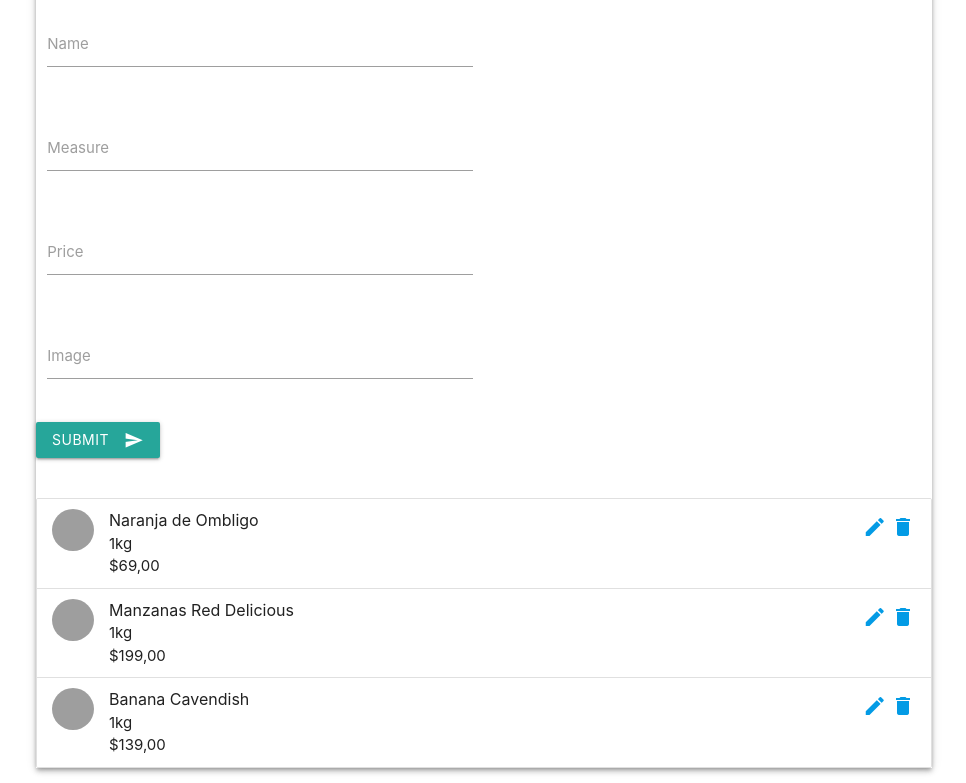
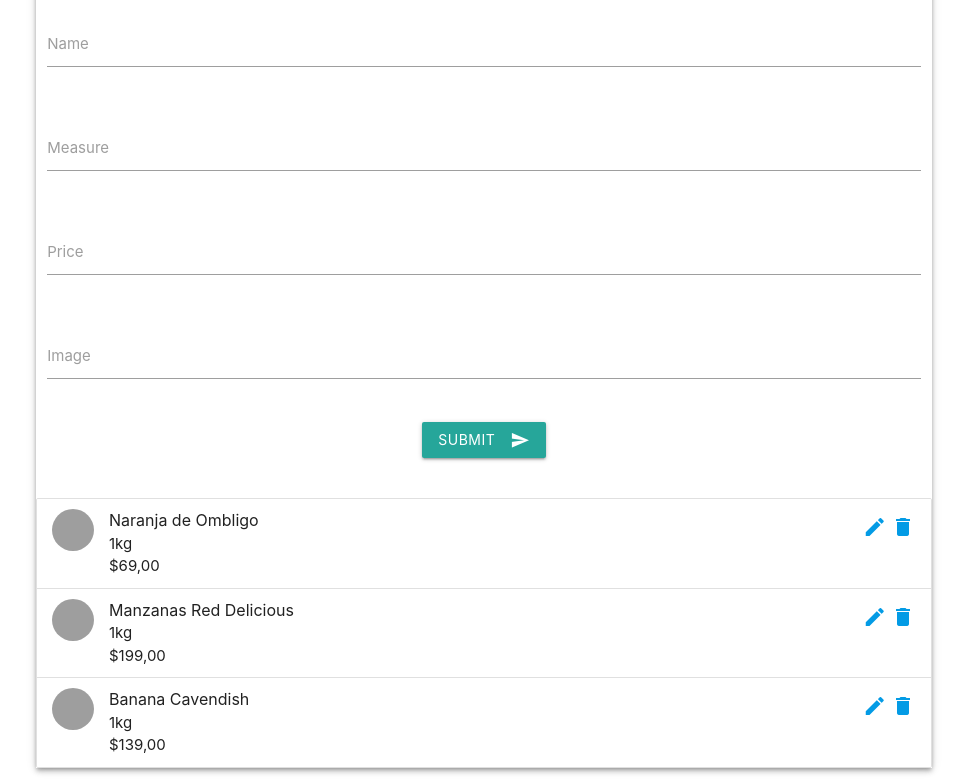
Before and after one commit to YasmaniRodriguez/online-store-server-old-, a website: page index.html in a window 1280 px wide. Shown: the part 130-913 px from the top of the page, without its empty margins (156-1122 px from the left). Drawn offline with nearby package versions, Linux system fonts and the light colour scheme; no server answers; grey boxes are pictures that could not be loaded.

Commit message:
ajustes varios

```diff
--- a/index.html
+++ b/index.html
@@ -4,7 +4,8 @@
 		<meta charset="UTF-8" />
 		<meta http-equiv="X-UA-Compatible" content="IE=edge" />
 		<meta name="viewport" content="width=device-width, initial-scale=1.0" />
-		<title>WebSocket</title>
+		<title>Products Upload</title>
+		<link rel="stylesheet" href="style.css" />
 		<!--Import Google Icon Font-->
 		<link
 			href="https://fonts.googleapis.com/icon?family=Material+Icons"
@@ -17,38 +18,45 @@
 		/>
 		<!-- Compiled and minified JavaScript -->
 		<script src="https://cdnjs.cloudflare.com/ajax/libs/materialize/1.0.0/js/materialize.min.js"></script>
-		<link rel="stylesheet" href="style.css" />
 		<script src="/socket.io/socket.io.js"></script>
 		<script src="client.js"></script>
+		<!-- Include Handlebars from a CDN -->
+		<script src="https://cdn.jsdelivr.net/npm/handlebars@latest/dist/handlebars.js"></script>
+		<script>
+			// compile the template
+			var template = Handlebars.compile("Handlebars <b>{{doesWhat}}</b>");
+			// execute the compiled template and print the output to the console
+			console.log(template({ doesWhat: "rocks!" }));
+		</script>
 	</head>
 	<body>
 		<div class="container z-depth-2">
-			<h1>Product Catalog</h1>
-			<div class="row">
+			<h1 class="center-align">Product Catalog</h1>
+			<div class="row center-align">
 				<form class="col s12">
 					<div class="row">
-						<div class="input-field col s6">
+						<div class="input-field col s12">
 							<input id="product_name" type="text" class="validate" />
 							<label for="product_name">Name</label>
 						</div>
 					</div>
 
 					<div class="row">
-						<div class="input-field col s6">
+						<div class="input-field col s12">
 							<input id="product_description" type="text" class="validate" />
 							<label for="product_description">Measure</label>
 						</div>
 					</div>
 
 					<div class="row">
-						<div class="input-field col s6">
+						<div class="input-field col s12">
 							<input id="product_price" type="text" class="validate" />
 							<label for="product_price">Price</label>
 						</div>
 					</div>
 
 					<div class="row">
-						<div class="input-field col s6">
+						<div class="input-field col s12">
 							<input id="product_image" type="text" class="validate" />
 							<label for="product_image">Image</label>
 						</div>
@@ -82,6 +90,7 @@
 							<a href="#!"><i class="material-icons">delete</i></a>
 						</div>
 					</li>
+
 					<li class="collection-item avatar">
 						<img
 							src="https://cdn3.iconfinder.com/data/icons/fruits-52/150/icon_fruit_maca-256.png"
@@ -98,6 +107,7 @@
 							<a href="#!"><i class="material-icons">delete</i></a>
 						</div>
 					</li>
+
 					<li class="collection-item avatar">
 						<img
 							src="https://cdn3.iconfinder.com/data/icons/fruits-52/150/icon_fruit_banana-256.png"
@@ -114,8 +124,8 @@
 							<a href="#!"><i class="material-icons">delete</i></a>
 						</div>
 					</li>
-				</ul></div
-			>
+				</ul>
+			</div>
 		</div>
 	</body>
 </html>
```
